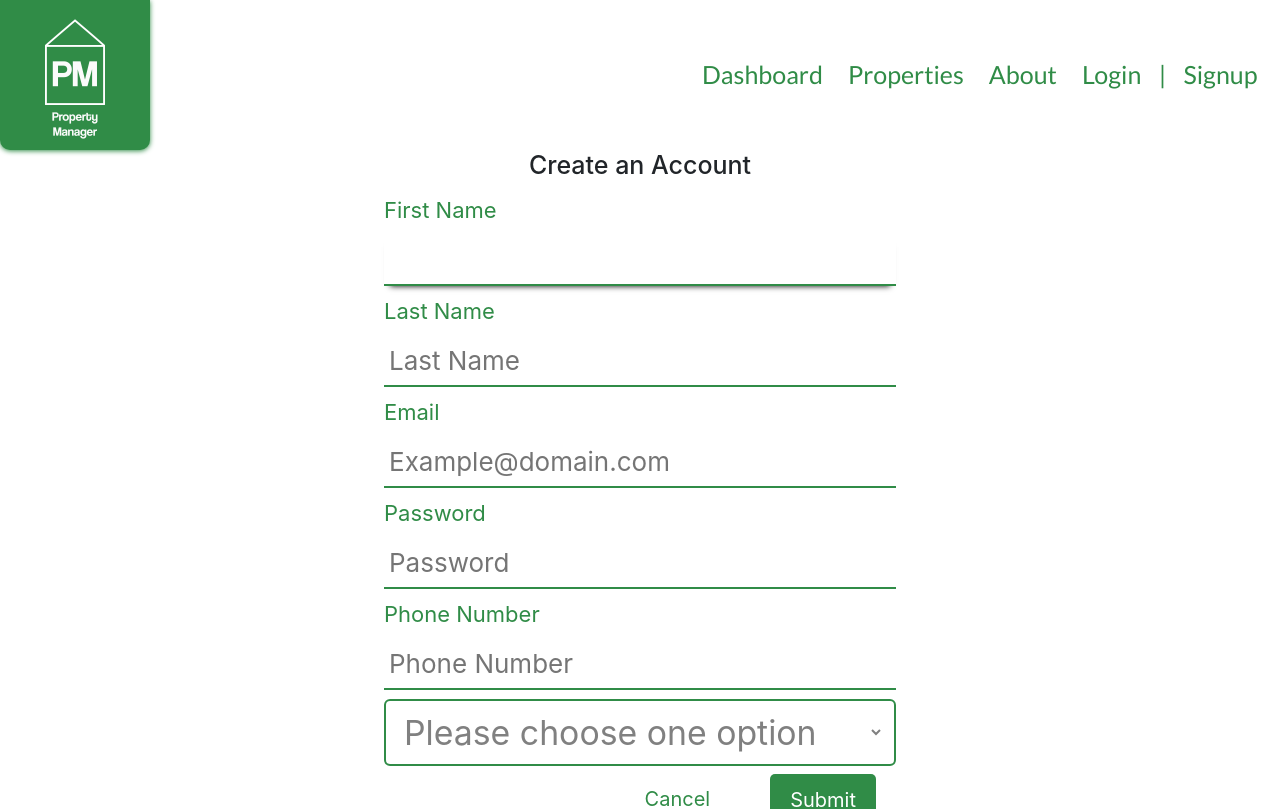
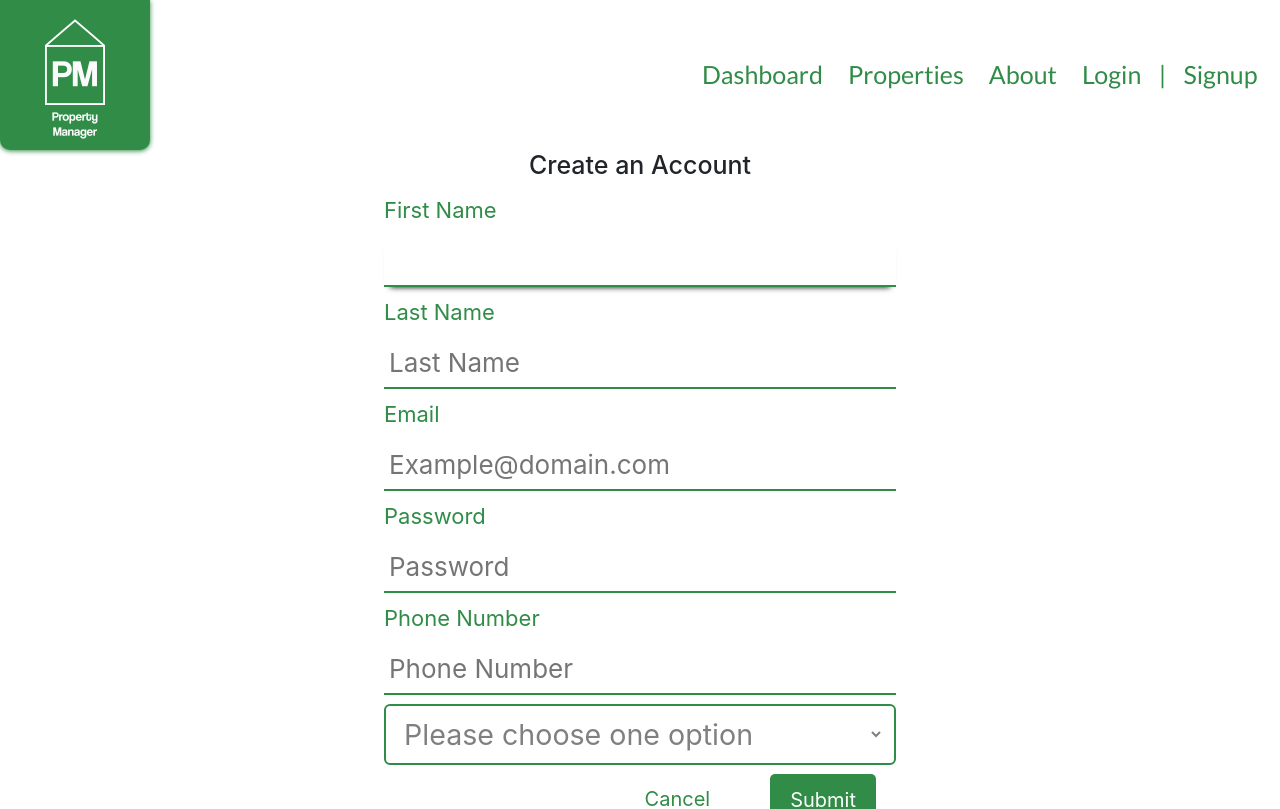
Before and after one commit to BloomTech-Labs/pt7-property-manager-fe, a React (Create React App) app: page /Signup in a window 1280 px wide. Shown: the top 809 px of the page. Built offline with nearby package versions, Linux system fonts and the light colour scheme.

Commit message:
fixed resposive dropdown menu for signup page

```diff
--- a/src/components/signup/SignUp.scss
+++ b/src/components/signup/SignUp.scss
@@ -93,7 +93,7 @@ $main: #308C47;
     width: 83%;
     position: relative;
     z-index: 10;
-    font-size: 2.6em;
+    font-size: 2.2em;
     color:gray;
   }
 
```
